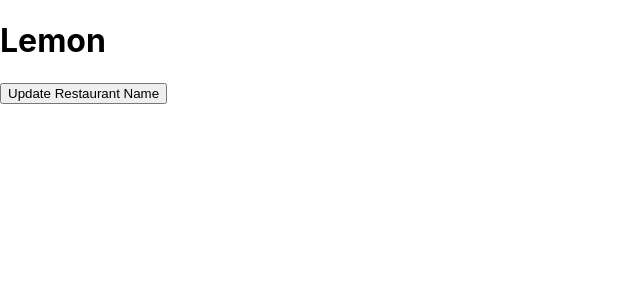
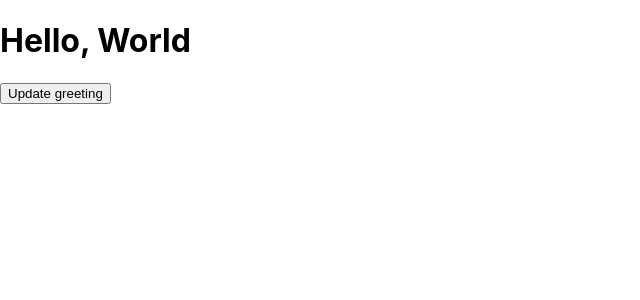
Before and after one commit to amandeep90s/meta-advanced-react, a React (Create React App) app in the folder firstapp/: page / in a window 1280 px wide. Shown: the top 300 px of the page, without its empty margins (0-640 px from the left). Built offline with nearby package versions, Linux system fonts and the light colour scheme.

Commit message:
feat: Working with complex data

```diff
--- a/firstapp/src/App.js
+++ b/firstapp/src/App.js
@@ -1,17 +1,25 @@
 import React, { useState } from 'react';
 
 const App = () => {
-  const [restaurantName, setRestaurantName] = useState('Lemon');
+  const [greeting, setGreeting] = useState({
+    greet: 'Hello',
+    place: 'World',
+  });
+
+  const updateGreeting = () => {
+    setGreeting((prevState) => {
+      return { ...prevState, place: 'Universe' };
+    });
+  };
 
   return (
     <div>
-      <h1>{restaurantName}</h1>
+      <h1>
+        {greeting.greet}, {greeting.place}
+      </h1>
 
-      <button
-        type='button'
-        onClick={() => setRestaurantName('Little Lemon Hotel')}
-      >
-        Update Restaurant Name
+      <button type='button' onClick={updateGreeting}>
+        Update greeting
       </button>
     </div>
   );
```
